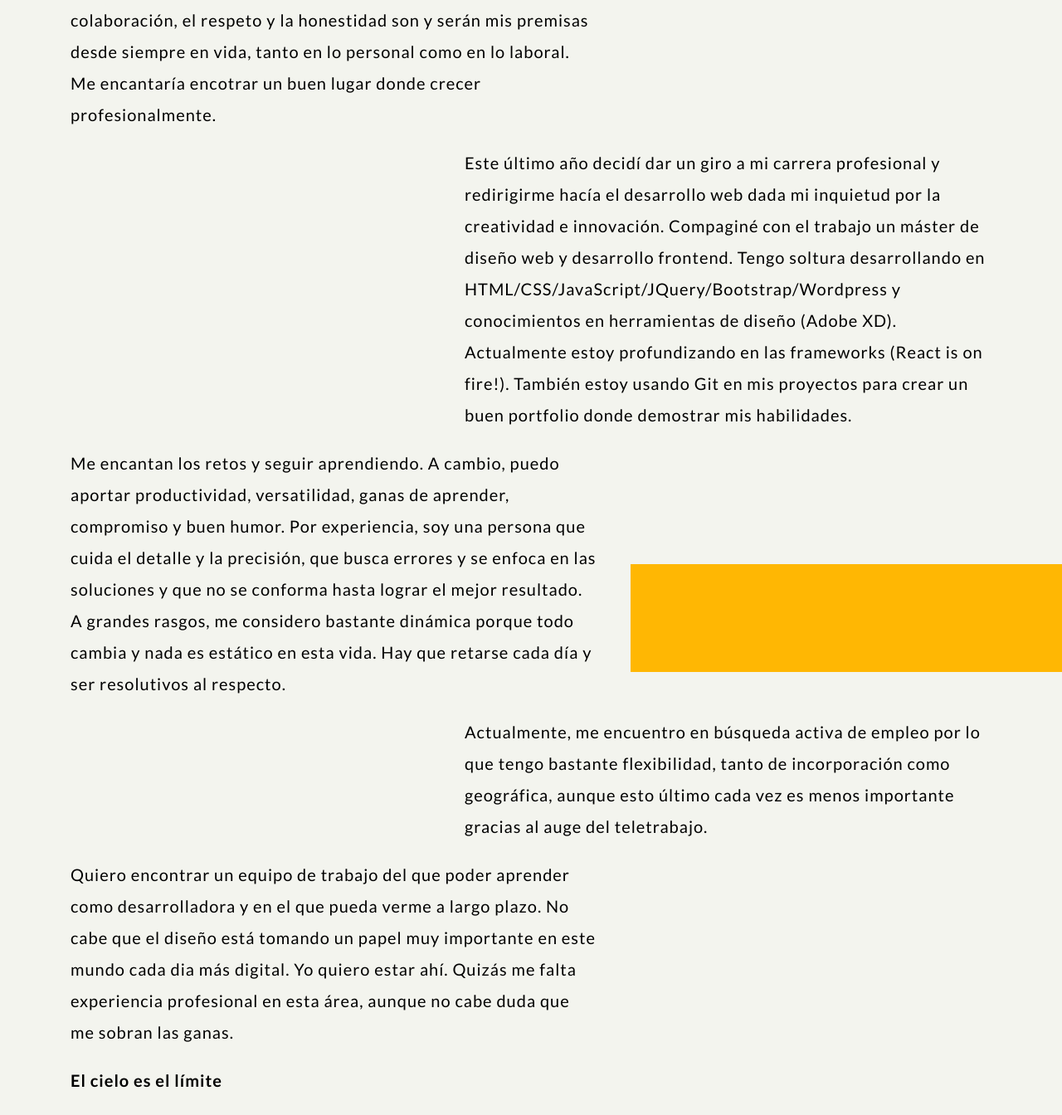
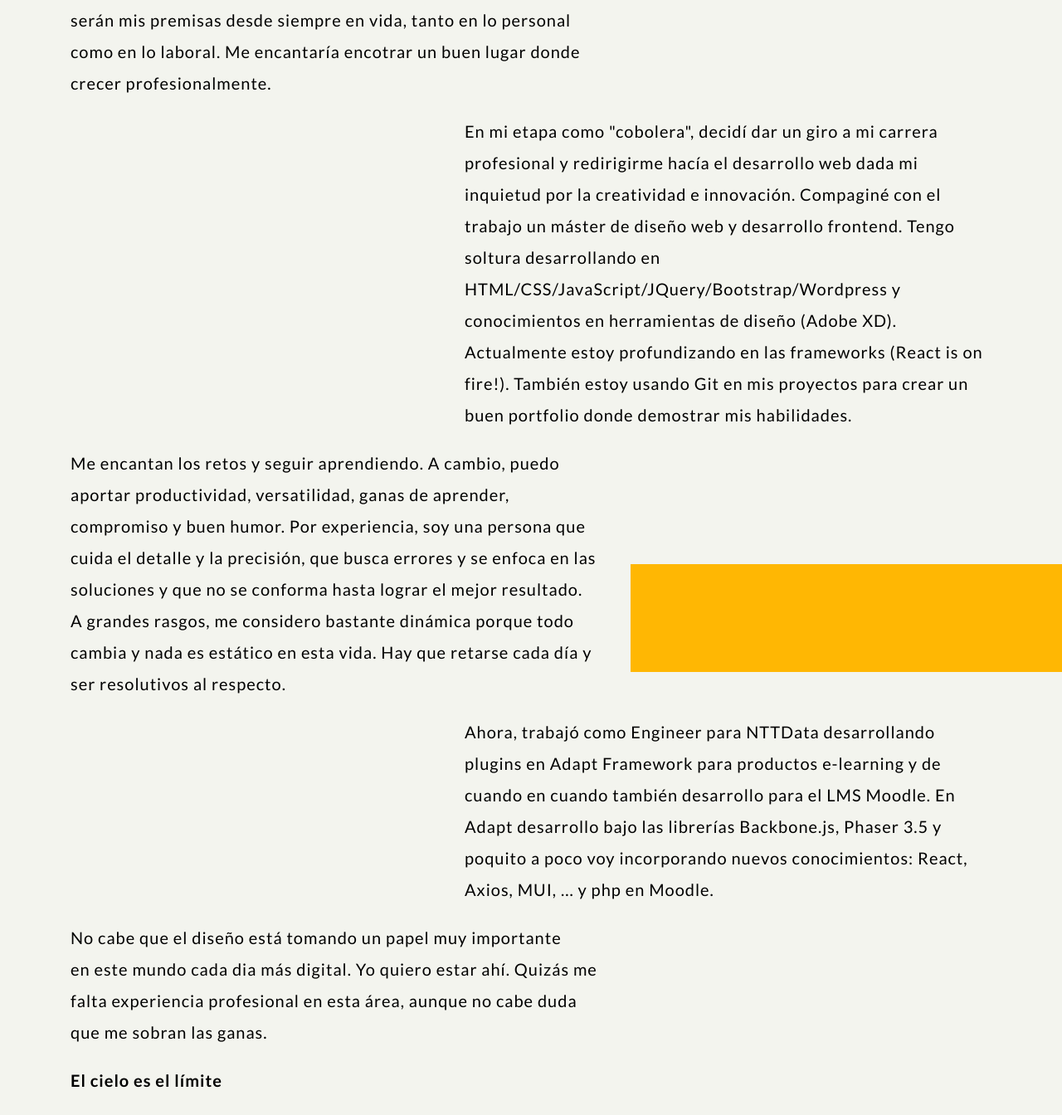
Before and after one commit to clara-am/clara-am.github.io, a plain HTML site: page index.html in a window 1280 px wide. Shown: the part 520-1864 px from the top of the page at 83% size. Drawn offline with nearby package versions, Linux system fonts and the light colour scheme.

Commit message:
Update index.html

```diff
--- a/index.html
+++ b/index.html
@@ -38,7 +38,7 @@
                     <div class="col-md-7">
                         <p>
                         Me presento. Soy <strong>Clara Mª Albalá</strong> y me encuentro buscando nuevos horizontes.
-                        Como todo está en constante cambio, yo también lo estoy. Soy programadora y durante los últimos 5 años he trabajado desarrollando en Cobol para banca (Isban y Unicaja). He trabajado dando soporte al resto de mi equipo y también con metodologías agiles (SCRUM). Desarrollé proyectos desde las fases iniciales de análisis con el cliente hasta su implantación. La colaboración, el respeto y la honestidad son y serán mis premisas desde siempre en vida, tanto en lo personal como en lo laboral. Me encantaría encotrar un buen lugar donde crecer profesionalmente.
+                        Como todo está en constante cambio, yo también lo estoy. He trabajado desarrollando en Cobol para banca (Isban y Unicaja). He trabajado dando soporte al resto de mi equipo y también con metodologías agiles (SCRUM). Desarrollé proyectos desde las fases iniciales de análisis con el cliente hasta su implantación. La colaboración, el respeto y la honestidad son y serán mis premisas desde siempre en vida, tanto en lo personal como en lo laboral. Me encantaría encotrar un buen lugar donde crecer profesionalmente.
                         </p>
                     </div>
                     <div class="col-md-5"></div>
@@ -46,7 +46,7 @@
                     <div class="col-md-5"></div>
                     <div class="col-md-7">
                         <p>
-                        Este último año decidí dar un giro a mi carrera profesional y redirigirme hacía el desarrollo web dada mi inquietud por la  creatividad e innovación. Compaginé con el trabajo un máster de diseño web y desarrollo frontend. Tengo soltura desarrollando en HTML/CSS/JavaScript/JQuery/Bootstrap/Wordpress y conocimientos en herramientas de diseño (Adobe XD). Actualmente estoy profundizando en las frameworks (React is on fire!). También estoy usando Git en mis proyectos para crear un buen portfolio donde demostrar mis habilidades.
+                        En mi etapa como "cobolera", decidí dar un giro a mi carrera profesional y redirigirme hacía el desarrollo web dada mi inquietud por la creatividad e innovación. Compaginé con el trabajo un máster de diseño web y desarrollo frontend. Tengo soltura desarrollando en HTML/CSS/JavaScript/JQuery/Bootstrap/Wordpress y conocimientos en herramientas de diseño (Adobe XD). Actualmente estoy profundizando en las frameworks (React is on fire!). También estoy usando Git en mis proyectos para crear un buen portfolio donde demostrar mis habilidades.
                         </p>
                     </div>
                     <!--derecha blanco-->
@@ -61,13 +61,13 @@
                     <div class="col-md-5"></div>
                     <div class="col-md-7">
                         <p>
-                            Actualmente, me encuentro en búsqueda activa de empleo por lo que tengo bastante flexibilidad, tanto de incorporación como geográfica, aunque esto último cada vez es menos importante gracias al auge del teletrabajo.
+                        Ahora, trabajó como Engineer para NTTData desarrollando plugins en Adapt Framework para productos e-learning y de cuando en cuando también desarrollo para el LMS Moodle. En Adapt desarrollo bajo las librerías Backbone.js, Phaser 3.5 y poquito a poco voy incorporando nuevos conocimientos: React, Axios, MUI, ... y php en Moodle.
                         </p>
                     </div>
                     <!--derecha blanco-->
                     <div class="col-md-7">
                         <p>
-                            Quiero encontrar un equipo de trabajo del que poder aprender como desarrolladora y en el que pueda verme a largo plazo. No cabe que el diseño está tomando un papel muy importante en este mundo cada dia más digital. Yo quiero estar ahí. Quizás me falta experiencia profesional en esta área, aunque no cabe duda que me sobran las ganas.
+                        No cabe que el diseño está tomando un papel muy importante en este mundo cada dia más digital. Yo quiero estar ahí. Quizás me falta experiencia profesional en esta área, aunque no cabe duda que me sobran las ganas.
                         </p>
                         <p><strong>El cielo es el límite</strong></p>
                     </div>
```
